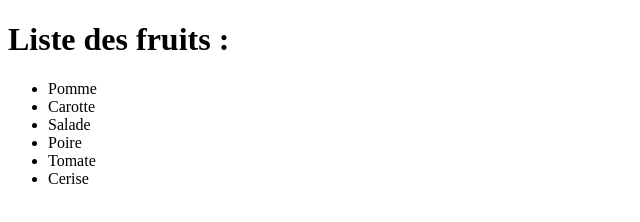
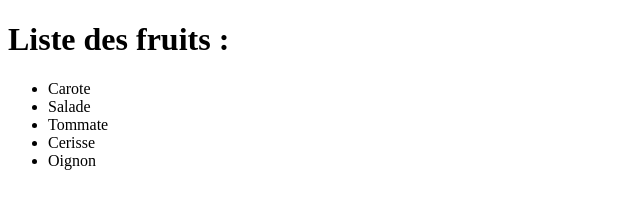
Before and after one commit to AndreaFourel/exoDefiRebase, a plain HTML site: page index.html in a window 1280 px wide. Shown: the whole page, without its empty margins (0-640 px from the left). Drawn offline with Linux system fonts and the light colour scheme.

Commit message:
Remove fruits from vegetable list and add oignon

```diff
--- a/index.html
+++ b/index.html
@@ -10,12 +10,11 @@
     <body>
         <h1>Liste des fruits :</h1>
         <ul>
-            <li>Pomme</li>
-            <li>Carotte</li>
+            <li>Carote</li>
             <li>Salade</li>
-            <li>Poire</li>
-            <li>Tomate</li>
-            <li>Cerise</li>
+            <li>Tommate</li>
+            <li>Cerisse</li>
+	    <li>Oignon</li>
         </ul>
     </body>
 </html>
```
